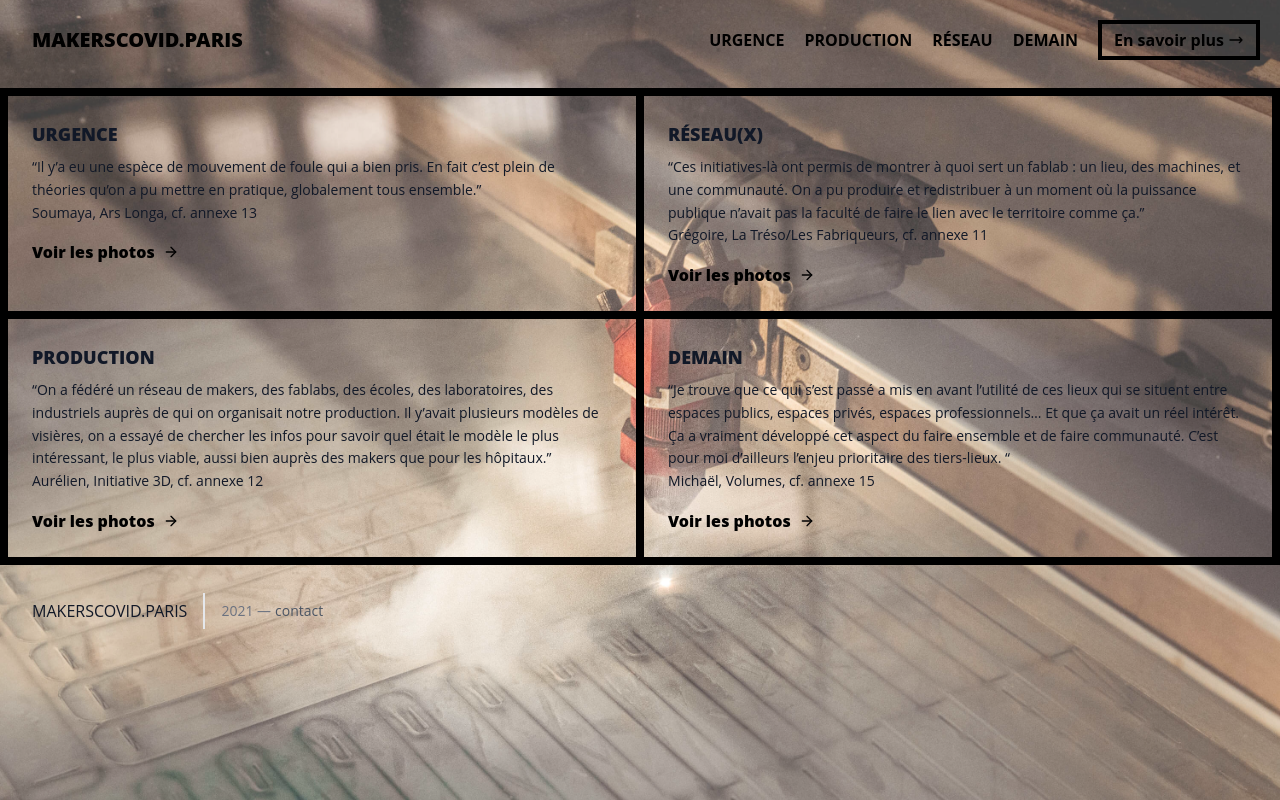
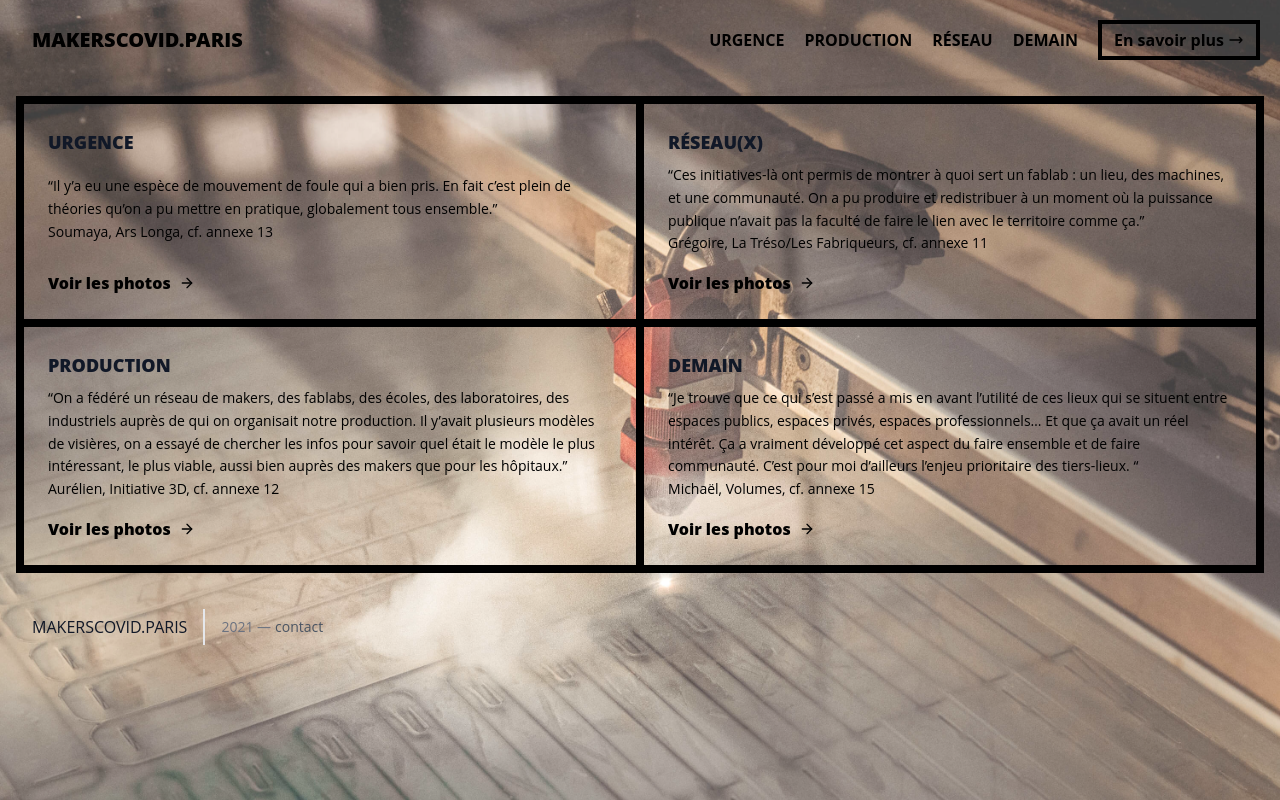
Before and after one commit to essenlive/web-makersxcovid_expo, a Next.js app: page /themes in a window 1280 px wide. Built offline with nearby package versions, Linux system fonts and the light colour scheme.

Commit message:
🎨Theme and Home Layouts

```diff
--- a/pages/themes/index.js
+++ b/pages/themes/index.js
@@ -12,8 +12,8 @@ const Themes = (props) => {
 
             <NavigationBar />
 
-            <section className="text-gray-900 body-font w-screen">
-                <div className="h-screen w-screen object-cover top-0 fixed z-0">
+            <section className="text-black body-font">
+                <div className="min-h-screen w-screen object-cover top-0 fixed z-0">
                     <div className="h-screen w-screen bg-white bg-opacity-25 top-0 absolute z-10"></div>
                     <img
                         className="h-screen w-screen object-cover top-0 absolute"
@@ -22,9 +22,15 @@ const Themes = (props) => {
                         />
 
                 </div>
-                <div className="container mx-auto py-2 flex flex-wrap justify-items-stretch items-stretch relative z-1">
+                <div className="container mx-auto p-4    flex flex-wrap justify-items-stretch items-stretch relative z-1">
                         <div className="xl:w-1/2 md:w-1/2 flex-grow">
+                        <Link href="/themes/urgency">
                             <div className="
+                            flex
+                            flex-col
+                            justify-between
+                            hover:bg-white
+                            cursor-pointer
                             md:border-l-8
                             md:border-t-8
                             md:border-r-4
@@ -32,22 +38,27 @@ const Themes = (props) => {
                             border-8 border-black p-6
                             h-full">
                                 <h2 className="text-lg font-black text-gray-900 font-medium title-font mb-2 uppercase">Urgence</h2>
-                                <p className="leading-relaxed text-sm">
+                                <p className="leading-relaxed font-medium text-sm">
                                     “Il y’a eu une espèce de mouvement de foule qui a bien pris. En fait c’est plein de théories qu’on a pu mettre en pratique, globalement tous ensemble.”<br/>
                                     Soumaya, Ars Longa, cf. annexe 13
                                 </p>
-                                <Link href="/themes/urgency">
                                     <a className="mt-4 text-black font-black inline-flex items-center">Voir les photos
                                         <svg className="w-4 h-4 ml-2" viewBox="0 0 24 24" stroke="currentColor" strokeWidth="2" fill="none" strokeLinecap="round" strokeLinejoin="round">
                                         <path d="M5 12h14"></path>
                                         <path d="M12 5l7 7-7 7"></path>
                                         </svg>
                                     </a>
-                                </Link>
                             </div>
+                        </Link>
                         </div>
                         <div className="xl:w-1/2 md:w-1/2 flex-grow">
+                            <Link href="/themes/network">
                             <div className="
+                            flex
+                            flex-col
+                            justify-between
+                            hover:bg-white
+                            cursor-pointer
                             md:border-l-4
                             md:border-t-8
                             md:border-r-8
@@ -59,22 +70,27 @@ const Themes = (props) => {
                             border-black p-6
                             h-full">
                                 <h2 className="text-lg font-black text-gray-900 font-medium title-font mb-2 uppercase">Réseau(x)</h2>
-                                <p className="leading-relaxed text-sm">
+                                <p className="leading-relaxed font-medium text-sm">
                                     “Ces initiatives-là ont permis de montrer à quoi sert un fablab : un lieu, des machines, et une communauté. On a pu produire et redistribuer à un moment où la puissance publique n’avait pas la faculté de faire le lien avec le territoire comme ça.”<br/>
                                     Grégoire, La Tréso/Les Fabriqueurs, cf. annexe 11
                                 </p>
-                                <Link href="/themes/network">
                                     <a className="mt-4 text-black font-black inline-flex items-center">Voir les photos
                                         <svg className="w-4 h-4 ml-2" viewBox="0 0 24 24" stroke="currentColor" strokeWidth="2" fill="none" strokeLinecap="round" strokeLinejoin="round">
                                         <path d="M5 12h14"></path>
                                         <path d="M12 5l7 7-7 7"></path>
                                         </svg>
                                     </a>
+                            </div>
                                 </Link>
-                            </div>
                         </div>
                         <div className="xl:w-1/2 md:w-1/2 flex-grow">
+                            <Link href="/themes/production">
                             <div className="
+                            flex
+                            flex-col
+                            justify-between
+                            hover:bg-white
+                            cursor-pointer
                                 md:border-l-8
                                 md:border-t-4
                                 md:border-r-4
@@ -86,20 +102,25 @@ const Themes = (props) => {
                                 border-black p-6
                                     h-full">
                                 <h2 className="text-lg font-black text-gray-900 font-medium title-font mb-2 uppercase">Production</h2>
-                                <p className="leading-relaxed text-sm">“On a fédéré un réseau de makers, des fablabs, des écoles, des laboratoires, des industriels auprès de qui on organisait notre production. Il y’avait plusieurs modèles de visières, on a essayé de chercher les infos pour savoir quel était le modèle le plus intéressant, le plus viable, aussi bien auprès des makers que pour les hôpitaux.”<br/>
+                                <p className="leading-relaxed font-medium text-sm">“On a fédéré un réseau de makers, des fablabs, des écoles, des laboratoires, des industriels auprès de qui on organisait notre production. Il y’avait plusieurs modèles de visières, on a essayé de chercher les infos pour savoir quel était le modèle le plus intéressant, le plus viable, aussi bien auprès des makers que pour les hôpitaux.”<br/>
                                 Aurélien, Initiative 3D, cf. annexe 12</p>
-                                <Link href="/themes/production">
                                     <a className="mt-4 text-black font-black inline-flex items-center">Voir les photos
                                         <svg className="w-4 h-4 ml-2" viewBox="0 0 24 24" stroke="currentColor" strokeWidth="2" fill="none" strokeLinecap="round" strokeLinejoin="round">
                                         <path d="M5 12h14"></path>
                                         <path d="M12 5l7 7-7 7"></path>
                                         </svg>
                                     </a>
+                            </div>
                                 </Link>
-                            </div>
                         </div>
                         <div className="xl:w-1/2 md:w-1/2 flex-grow">
-                            <div className="
+                            <Link href="/themes/tomorrow">
+                              <div className="
+                              flex
+                              flex-col
+                              justify-between
+                            hover:bg-white
+                            cursor-pointer
                                 md:border-l-4
                                 md:border-t-4
                                 md:border-r-8
@@ -111,17 +132,16 @@ const Themes = (props) => {
                                 border-black p-6
                                     h-full">
                                 <h2 className="text-lg font-black text-gray-900 font-medium title-font mb-2 uppercase">Demain</h2>
-                                <p className="leading-relaxed text-sm">“Je trouve que ce qui s’est passé a mis en avant l’utilité de ces lieux qui se situent entre espaces publics, espaces privés, espaces professionnels… Et que ça avait un réel intérêt. Ça a vraiment développé cet aspect du faire ensemble et de faire communauté. C’est pour moi d’ailleurs l’enjeu prioritaire des tiers-lieux. “<br/>
+                                <p className="leading-relaxed font-medium text-sm">“Je trouve que ce qui s’est passé a mis en avant l’utilité de ces lieux qui se situent entre espaces publics, espaces privés, espaces professionnels… Et que ça avait un réel intérêt. Ça a vraiment développé cet aspect du faire ensemble et de faire communauté. C’est pour moi d’ailleurs l’enjeu prioritaire des tiers-lieux. “<br/>
                                 Michaël, Volumes, cf. annexe 15</p>
-                                <Link href="/themes/tomorrow">
                                     <a className="mt-4 text-black font-black inline-flex items-center">Voir les photos
                                         <svg className="w-4 h-4 ml-2" viewBox="0 0 24 24" stroke="currentColor" strokeWidth="2" fill="none" strokeLinecap="round" strokeLinejoin="round">
                                         <path d="M5 12h14"></path>
                                         <path d="M12 5l7 7-7 7"></path>
                                         </svg>
                                     </a>
-                                </Link>
-                            </div>
+                                </div>
+                            </Link>
                         </div>
 
                 </div>
```
